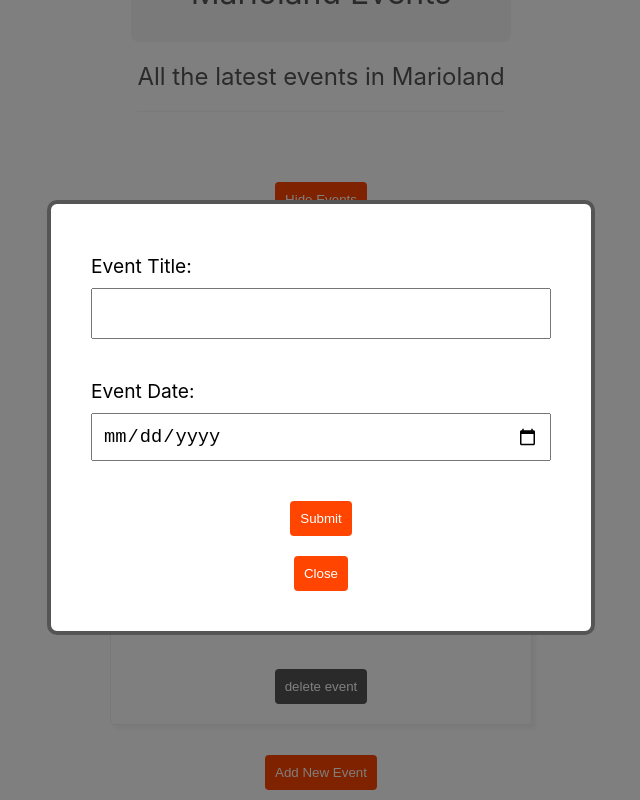
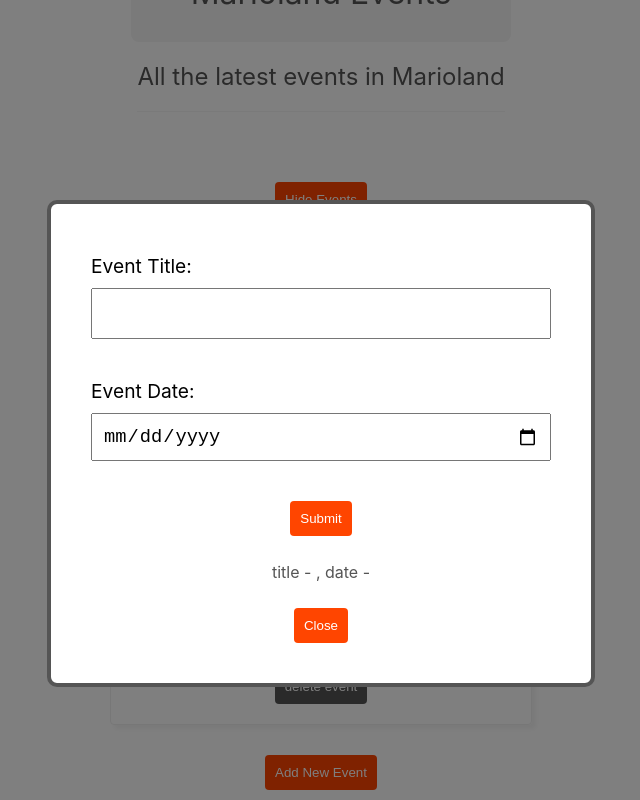
Before and after one commit to iamshaunjp/React-Firebase, a React (Create React App) app in the folder my-first-react-app/: page / in a window 1280 px wide. Both pictures are taken after a click on the button "Add New Event". Shown: the part 78-878 px from the top of the page, without its empty margins (319-959 px from the left). Built offline with nearby package versions, Linux system fonts and the light colour scheme.

Commit message:
lesson-41

```diff
--- a/my-first-react-app/src/components/NewEventForm.js
+++ b/my-first-react-app/src/components/NewEventForm.js
@@ -1,19 +1,26 @@
+import { useState } from 'react'
 import './NewEventForm.css'
 
 export default function NewEventForm() {
+  const [title, setTitle] = useState(null)
+  const [date, setDate] = useState(null)
+
+  // const handleChange = (e) => {
+  //   console.log(e.target.value)
+  // }
+
   return (
     <form className="new-event-form">
-      {/* <label htmlFor="title">Event Title:</label>
-      <input type="text" id="title" /> */}
       <label>
         <span>Event Title:</span>
-        <input type="text" />
+        <input type="text" onChange={(e) => setTitle(e.target.value)} />
       </label>
       <label>
         <span>Event Date:</span>
-        <input type="date" />
+        <input type="date" onChange={(e) => setDate(e.target.value)} />
       </label>
       <button>Submit</button>
+      <p>title - {title}, date - {date}</p>
     </form>
   )
 }
```
